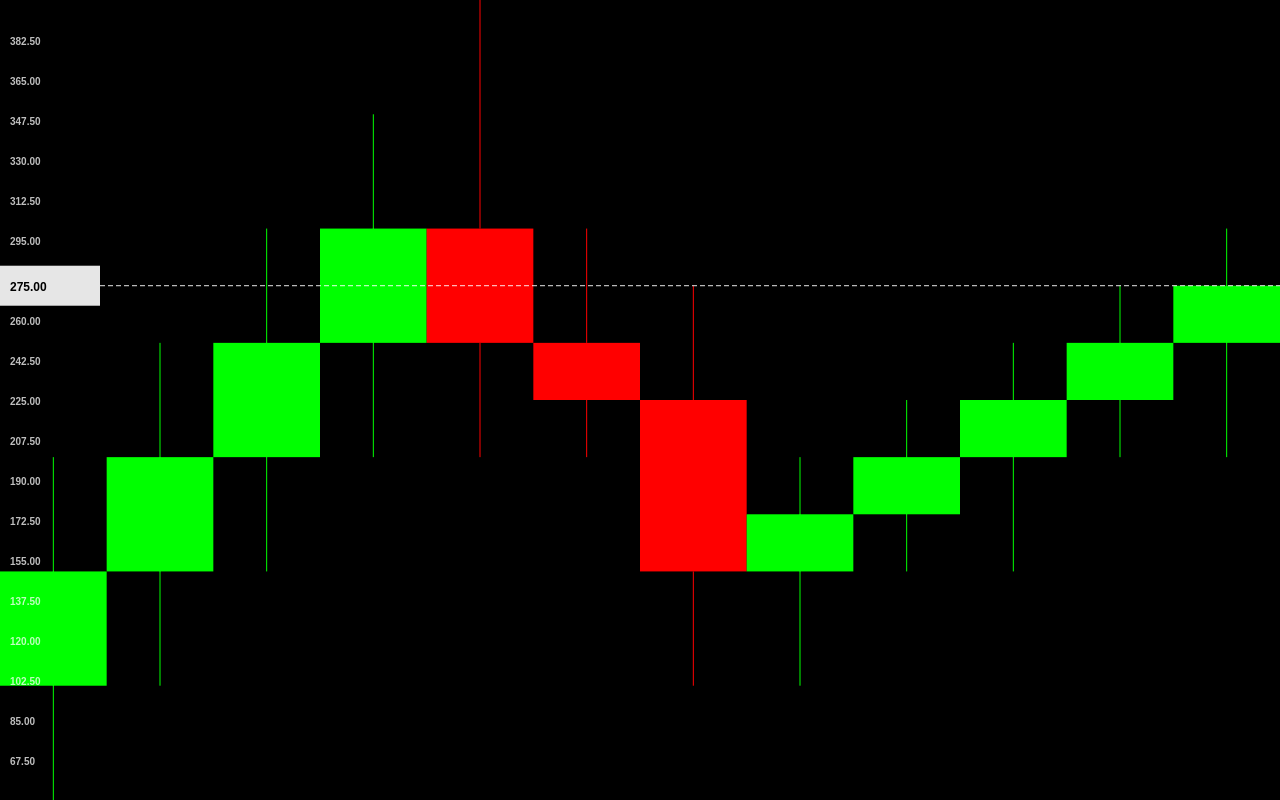
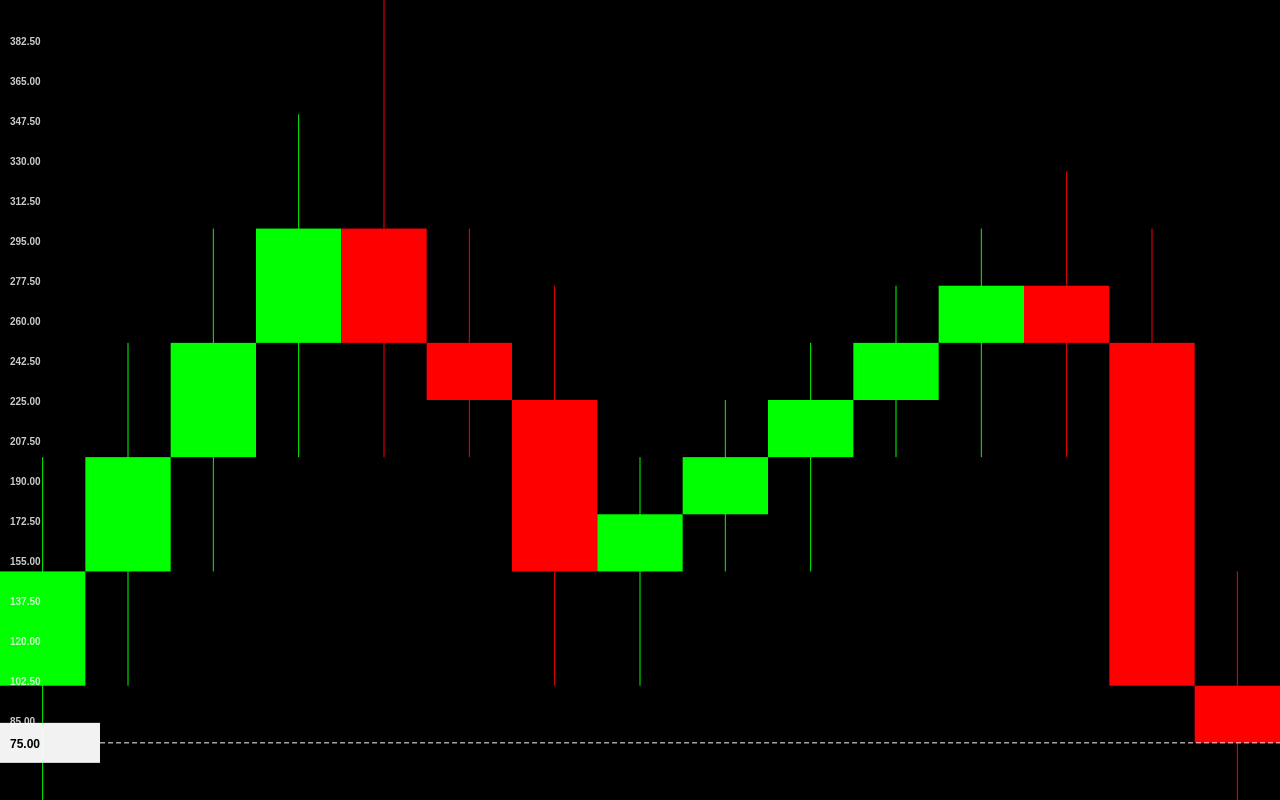
Before and after one commit to theomgdev/Trade-Evo-Lab, a website: page public/index.html in a window 1280 px wide. Drawn offline with nearby package versions, Linux system fonts and the light colour scheme.

Commit message:
Better styling

```diff
--- a/assets/js/evo_chart.js
+++ b/assets/js/evo_chart.js
@@ -134,7 +134,7 @@ class EvoChart {
             const currentPrice = data[data.length - 1][4];
             if (!smallScreen) {
                 // Draw a semi-transparent dashed horizontal line at the current price
-                this.ctx.strokeStyle = 'rgba(255, 255, 255, 0.90)';
+                this.ctx.strokeStyle = 'rgba(255, 255, 255, 0.95)';
                 this.ctx.setLineDash([5, 3]);
                 this.ctx.beginPath();
                 this.ctx.moveTo(100, (max - currentPrice) * candleHeight);
@@ -149,7 +149,7 @@ class EvoChart {
                 Write the price at the start of the horizontal line
             */
             if (this.cursorPosition) {
-                this.ctx.strokeStyle = 'rgba(255, 255, 255, 0.90)';
+                this.ctx.strokeStyle = 'rgba(255, 255, 255, 0.95)';
                 this.ctx.setLineDash([2, 2]);
                 this.ctx.beginPath();
                 this.ctx.moveTo(this.cursorPosition.candle * candleWidth, 0);
@@ -160,7 +160,7 @@ class EvoChart {
                 this.ctx.lineTo(width, (max - this.cursorPosition.price) * candleHeight);
                 this.ctx.stroke();
                 this.ctx.setLineDash([]);
-                this.ctx.fillStyle = 'rgba(255, 255, 255, 0.90)';
+                this.ctx.fillStyle = 'rgba(255, 255, 255, 0.95)';
                 this.ctx.font = 'bold 12px Arial';
                 this.ctx.fillText(
                     new Date(
@@ -205,7 +205,7 @@ class EvoChart {
                     ) {
                         return;
                     }
-                    this.ctx.fillStyle = 'rgba(255, 255, 255, 0.75)';
+                    this.ctx.fillStyle = 'rgba(255, 255, 255, 0.80)';
                     this.ctx.font = 'bold 10px Arial';
                     this.ctx.fillText(
                         priceLevel.toFixed(2),
@@ -217,7 +217,7 @@ class EvoChart {
 
             if (!smallScreen) {
                 // Draw current price at the left side of the dashed line over dashed line in a semi-transparent black box with white 12px text
-                this.ctx.fillStyle = 'rgba(255, 255, 255, 0.90)';
+                this.ctx.fillStyle = 'rgba(255, 255, 255, 0.95)';
                 this.ctx.fillRect(
                     0,
                     (max - currentPrice) * candleHeight - 20,
@@ -233,7 +233,7 @@ class EvoChart {
                 );
             } else {
                 // Draw current price at the top of the chart in a semi-transparent black box with white 12px text
-                this.ctx.fillStyle = 'rgba(255, 255, 255, 0.90)';
+                this.ctx.fillStyle = 'rgba(255, 255, 255, 0.95)';
                 this.ctx.fillRect(0, 0, 100, 32);
                 this.ctx.fillStyle = 'black';
                 this.ctx.font = 'bold 12px Arial';
--- a/assets/js/main.js
+++ b/assets/js/main.js
@@ -16,6 +16,10 @@ var evoChart = new EvoChart("evo-chart", [
     [9, 200, 250, 150, 225],
     [10, 225, 275, 200, 250],
     [11, 250, 300, 200, 275],
+    //fall!
+    [12, 275, 325, 200, 250],
+    [13, 250, 300, 100, 100],
+    [14, 100, 150, 50, 75],
 ], window.innerWidth, window.innerHeight, "#ff0000", "#00ff00");
 
 //Scale canvas to window size for every 500ms
--- a/public/index.html
+++ b/public/index.html
@@ -27,7 +27,7 @@
   </style>
   <title>Trade Evo</title>
 </head>
-<body>
+<body class="bg-gray-100">
   <canvas id="evo-chart"></canvas>
   <script src="/assets/js/evo_chart.js"></script>
   <script src="/assets/js/main.js"></script>
```
